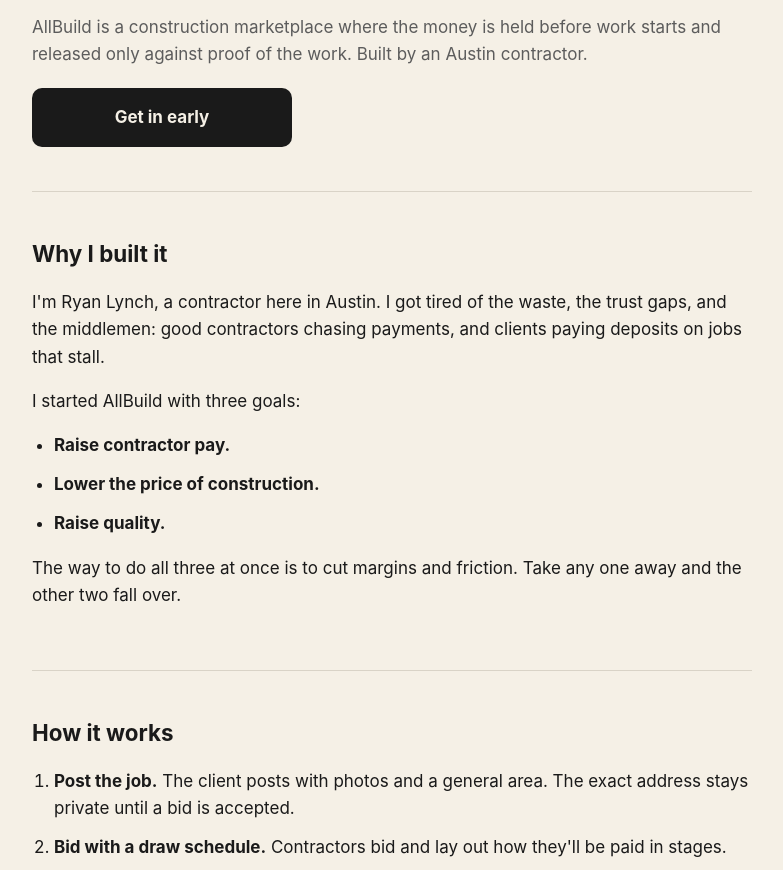
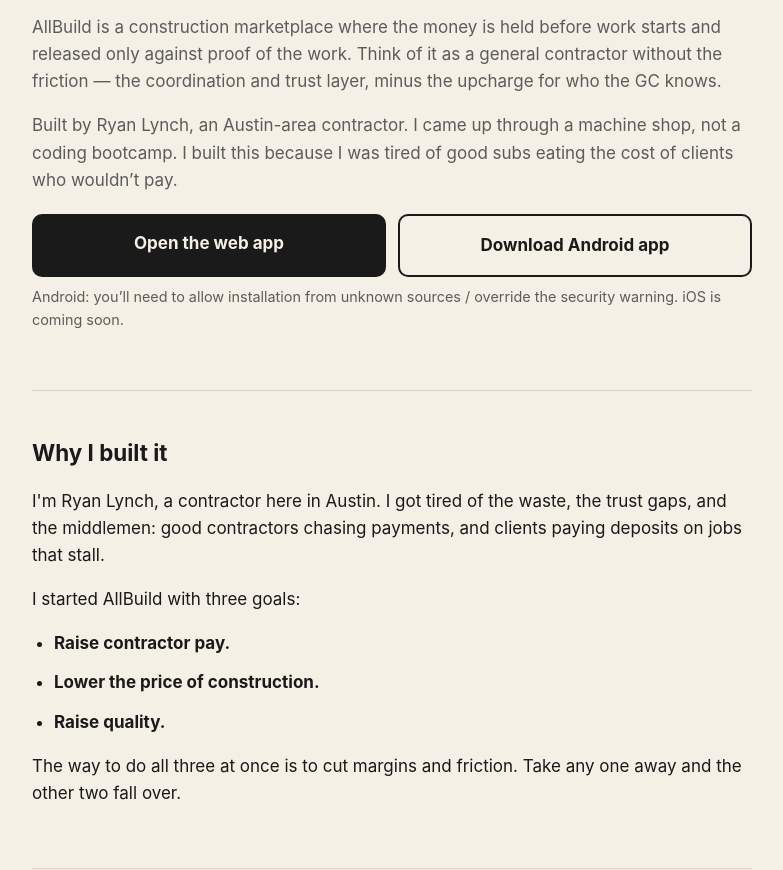
Before and after one commit to RyanLynch78/allbuild-site, a plain HTML site: page index.html in a window 1280 px wide. Shown: the part 226-1096 px from the top of the page, without its empty margins (248-1031 px from the left). Drawn offline with Linux system fonts and the light colour scheme.

Commit message:
Update index.html
**match marketing site to web app cream theme + updated copy and app links**

```diff
--- a/index.html
+++ b/index.html
@@ -6,7 +6,7 @@
 <title>AllBuild · Do the job, you get paid. Pay, and the job gets done.</title>
 <meta name="description" content="AllBuild is a construction marketplace built on proof, not promises. Built by an Austin contractor. Small beta in Central Texas.">
 <style>
-:root{--bg:#f5f0e6;--bg2:#ebe6dc;--text:#1a1a1a;--muted:#5c5c5c;--accent:#c45c26;--line:#d9d3c7}
+:root{--bg:#f5f0e6;--bg2:#ebe6dc;--text:#1a1a1a;--muted:#5c5c5c;--line:#d9d3c7}
 *{box-sizing:border-box}
 body{margin:0;background:var(--bg);color:var(--text);font:17px/1.6 -apple-system,BlinkMacSystemFont,"Segoe UI",Roboto,Helvetica,Arial,sans-serif}
 .wrap{max-width:760px;margin:0 auto;padding:0 20px}
@@ -23,9 +23,9 @@
 .btns{display:grid;gap:12px;margin-top:20px}
 .btn{display:block;text-align:center;padding:16px;border-radius:10px;font-weight:700;text-decoration:none}
 .btn.p{background:var(--text);color:var(--bg)}.btn.s{border:2px solid var(--text);color:var(--text)}
-.video{position:relative;padding-top:56.25%}.video iframe{position:absolute;inset:0;width:100%;height:100%;border:0;border-radius:12px}
 footer{padding:30px 0;color:var(--muted);font-size:.85rem;border-top:1px solid var(--line)}
 @media(min-width:640px){h1{font-size:2.8rem}.cards,.btns{grid-template-columns:1fr 1fr}}
+.note{font-size:.9rem;color:var(--muted);margin-top:8px}
 </style>
 </head>
 <body>
@@ -35,8 +35,13 @@
 <main>
 <section style="border-top:0;padding-top:10px">
 <h1>Do the job, you get paid.<br>Pay, and the job gets done.</h1>
-<p class="sub">AllBuild is a construction marketplace where the money is held before work starts and released only against proof of the work. Built by an Austin contractor.</p>
-<a class="btn p" href="#join" style="max-width:260px;margin-top:20px">Get in early</a>
+<p class="sub">AllBuild is a construction marketplace where the money is held before work starts and released only against proof of the work. Think of it as a general contractor without the friction — the coordination and trust layer, minus the upcharge for who the GC knows.</p>
+<p class="sub">Built by Ryan Lynch, an Austin-area contractor. I came up through a machine shop, not a coding bootcamp. I built this because I was tired of good subs eating the cost of clients who wouldn’t pay.</p>
+<div class="btns">
+<a class="btn p" href="https://allbuildmvp.web.app" target="_blank">Open the web app</a>
+<a class="btn s" href="https://expo.dev/accounts/ryanlynch78/projects/AllBuildMVP/builds/67cfcf9c-d90f-4a5f-84b7-197473d1286a" target="_blank">Download Android app</a>
+</div>
+<p class="note">Android: you’ll need to allow installation from unknown sources / override the security warning. iOS is coming soon.</p>
 </section>
 
 <section>
@@ -54,10 +59,10 @@
 <section>
 <h2>How it works</h2>
 <ol>
-<li><strong>Post the job.</strong> The client posts with photos and a general area. The exact address stays private until a bid is accepted.</li>
-<li><strong>Bid with a draw schedule.</strong> Contractors bid and lay out how they'll be paid in stages.</li>
+<li><strong>Post the job.</strong> The client posts the job with photos, a description, and a desired budget. The contractor sees the general area but only sees the exact address after bid acceptance.</li>
+<li><strong>Bid with a draw schedule.</strong> Contractors bid and lay out their draw schedule for materials, initiation, and labor. Everything is predefined, but change orders are possible.</li>
 <li><strong>Accept, and the money goes into escrow.</strong> When the client accepts a bid, the funds are held before work starts.</li>
-<li><strong>Draws are approved against proof.</strong> The contractor submits proof at each stage, and the client approves the draw.</li>
+<li><strong>Draws are approved against photographic proof.</strong> The contractor submits proof at each stage, and the client approves the draw. If something needs correction, the client can send it back before approving.</li>
 <li><strong>Final payment after proof.</strong> The last payment releases once the client accepts proof of the finished work. Then both sides rate each other by name.</li>
 </ol>
 <p class="muted">If there's a disagreement, it goes to AllBuild review instead of attorneys.</p>
@@ -66,23 +71,24 @@
 <section>
 <h2>What it means for you</h2>
 <div class="cards">
-<div class="card"><h3>For contractors</h3><p>You keep 100% of your bid. The client pays the platform fee. The money is in escrow before you start, and your reviews come from real finished jobs.</p></div>
+<div class="card"><h3>For contractors</h3><p>You keep 100% of your bid. The client pays the platform fee. Money is in escrow before you start, and your reviews come from real finished jobs.</p></div>
 <div class="card"><h3>For clients</h3><p>You only pay for proven work. Your money sits in escrow and goes out stage by stage as the work is shown, with the final payment last.</p></div>
 </div>
 </section>
 
 <section>
 <h2>Where we are</h2>
-<p>AllBuild is in a small beta with trusted testers in Central Texas. The beta runs on practice funds, not real money yet, so there's nothing to lose by trying it. Testers help shape how it works.</p>
+<p>AllBuild is in a small beta with trusted testers in Central Texas. The beta runs on practice funds, not real money yet. We're filling the contractor side first so there’s a solid crew in place before we open it up to end users.</p>
 </section>
 
 <section id="join">
 <h2>Get in early</h2>
-<p>We're filling the contractor side first. Reach out and I'll get you set up.</p>
+<p>We're bringing contractors on first. Reach out and I'll get you set up.</p>
 <div class="btns">
 <a class="btn p" href="mailto:allbuild.ops@gmail.com?subject=AllBuild%20beta%20-%20I'm%20a%20contractor">I'm a contractor</a>
 <a class="btn s" href="mailto:allbuild.ops@gmail.com?subject=AllBuild%20beta%20-%20I%20need%20work%20done">I need work done</a>
 </div>
+<p class="note">These open your email app with a pre-filled message. If nothing happens, just email allbuild.ops@gmail.com directly.</p>
 </section>
 </main>
 
```
